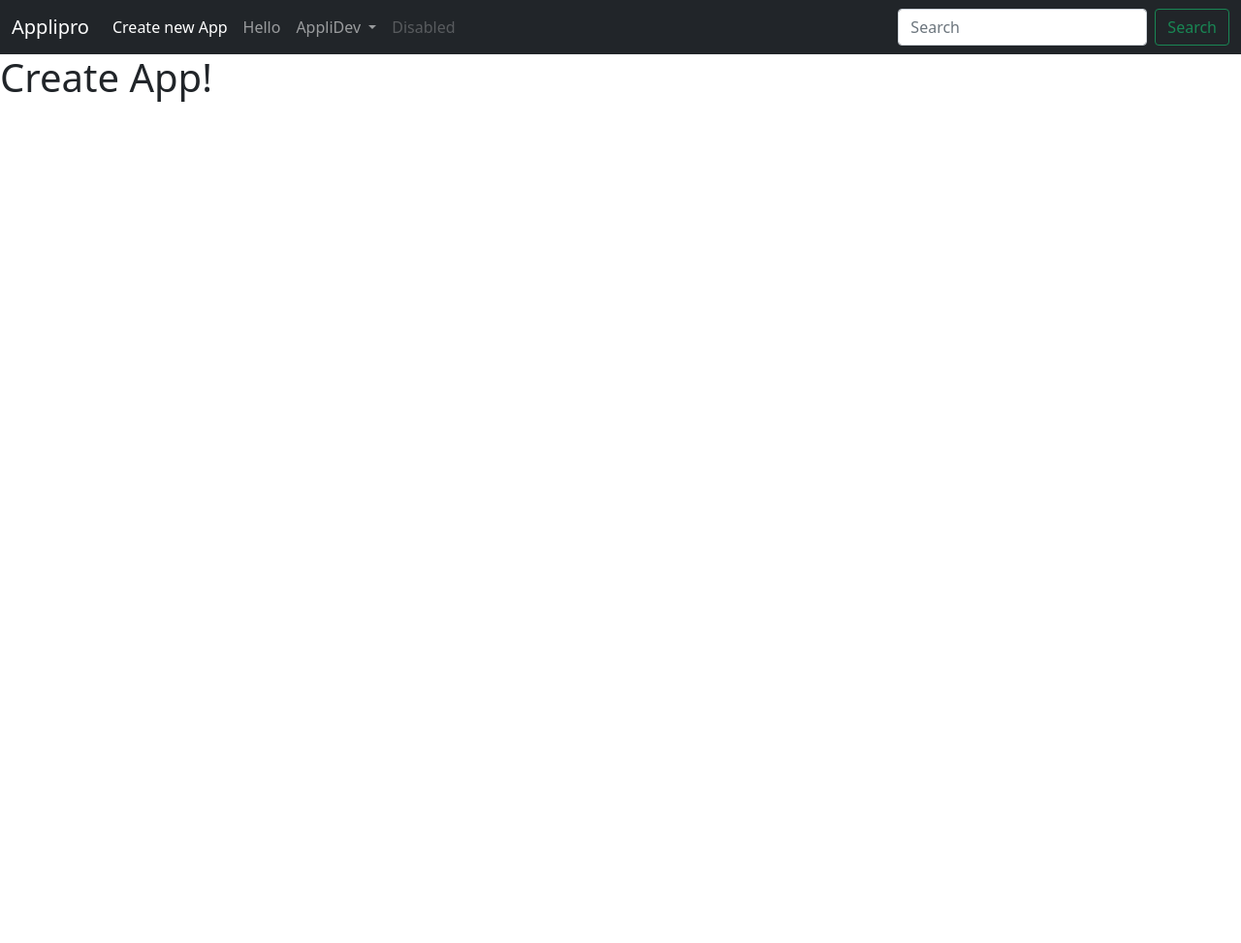
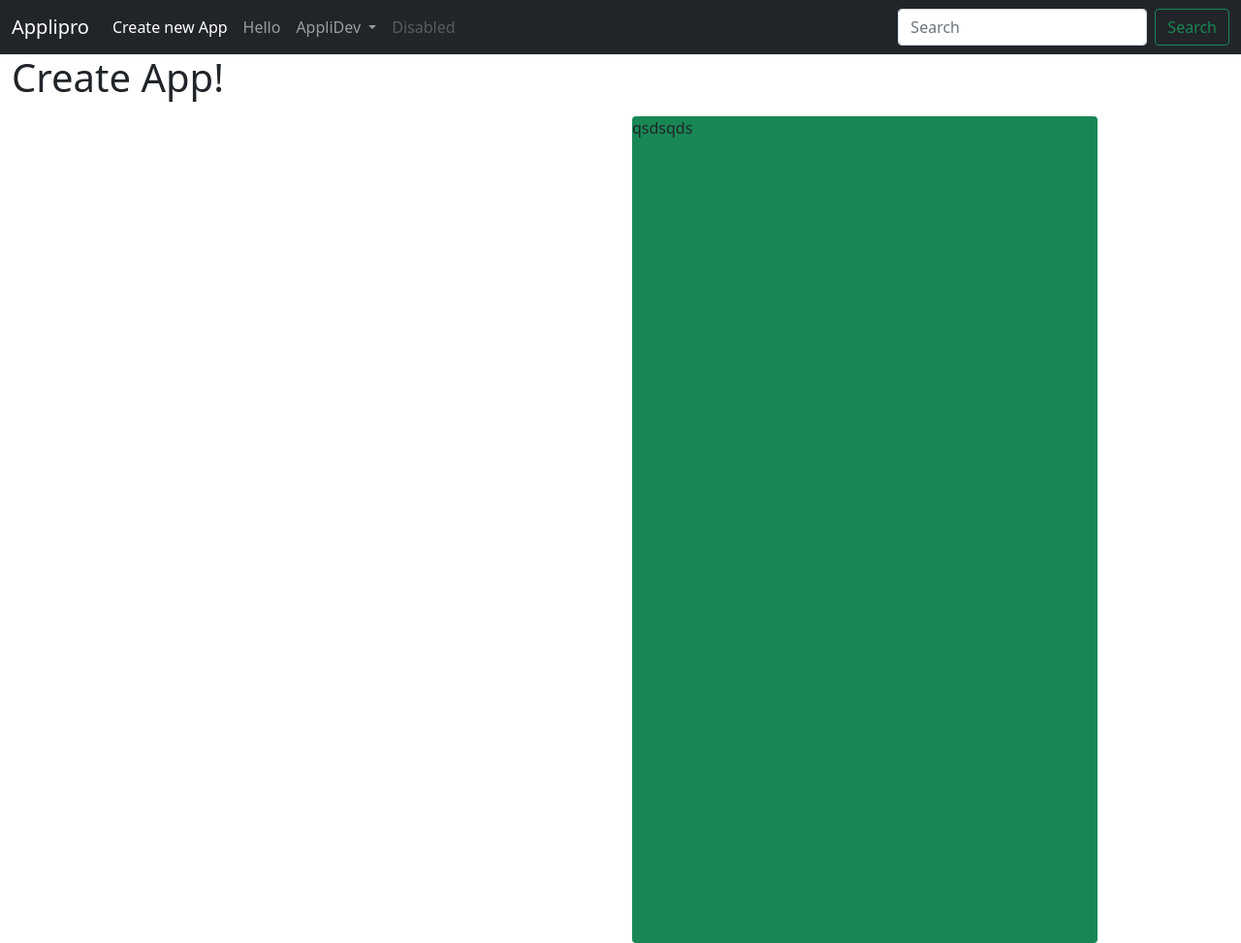
Before and after one commit to granitv/Docker-Symfony5-basic, a Symfony app: template symfony/templates/FrontEnd/createapp.html.twig in a window 1280 px wide. Shown: the whole page at 97% size. Before the commit the page ends 105 px from the top, so only its background shows below. Run offline with Twig, Linux system fonts and the light colour scheme; the template is opened without the code that fills it, so the values that code supplies are empty; some libraries are stand-ins or nearby versions.

Commit message:
added style automatic

```diff
--- a/symfony/public/css/module.css
+++ b/symfony/public/css/module.css
@@ -9,3 +9,7 @@
     padding-top: 8px;
     padding-bottom: 8px;
 }
+.phoneMaster{
+    min-height: 853px !important;
+    max-width: 480px !important;
+}
--- a/symfony/templates/FrontEnd/createapp.html.twig
+++ b/symfony/templates/FrontEnd/createapp.html.twig
@@ -1,10 +1,20 @@
 {% extends 'FrontEnd/base.html.twig' %}
 
 {% block body %}
-	<h1>Create App!</h1>
-	<p>{{appname|upper}}</p>
-	<div id="app">
-		<App/>
+	<div class="container-fluid">
+		<h1>Create App!</h1>
+		<p>{{appname|upper}}</p>
+
+		<div class="row">
+			<div id="app" class=" col-md-6">
+				<App/>
+			</div>
+			<div class=" col-md-6">
+				<div class=" bg-success rounded phoneMaster" id="phone">
+					<p>qsdsqds</p>
+				</div>
+			</div>
+		</div>
 	</div>
 	<script src="./js/module.js"></script>
 {% endblock %}
```
Also changed, not shown: symfony/assets/App.vue (+33 -9 lines).
